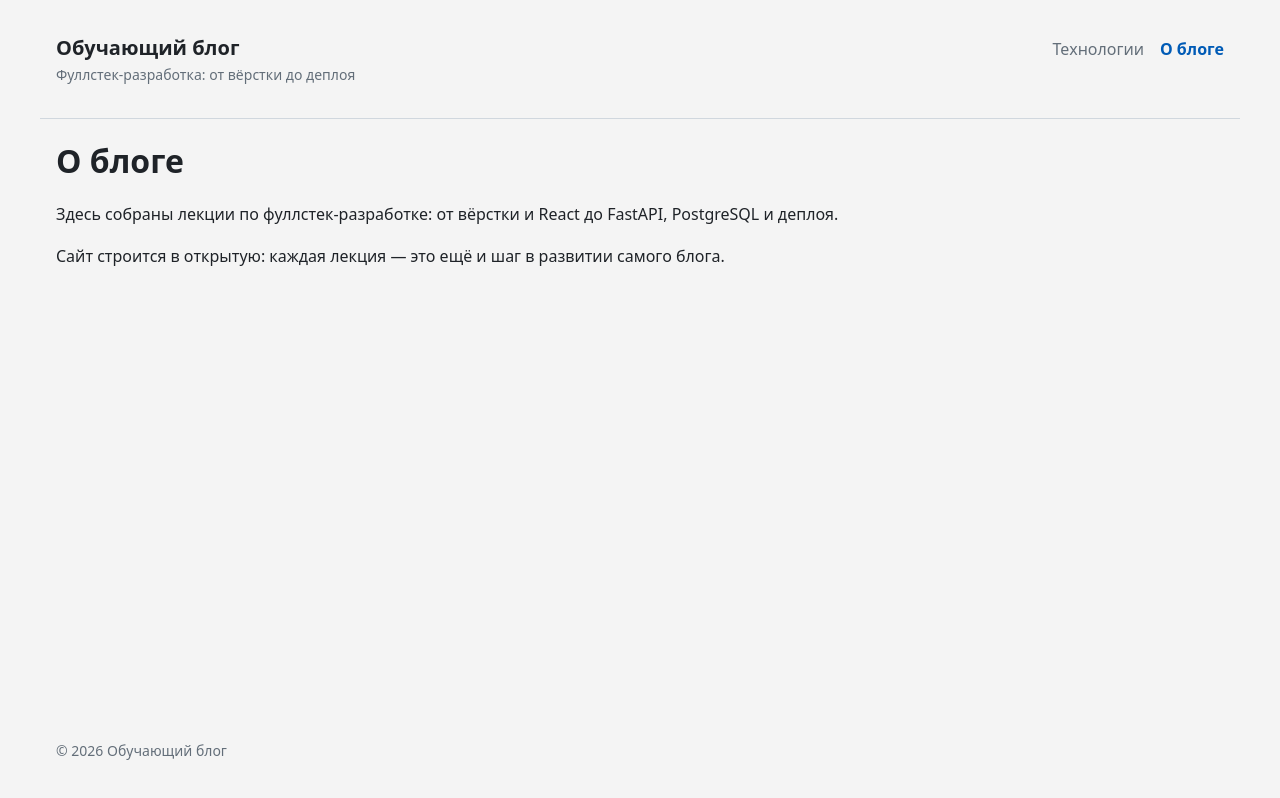
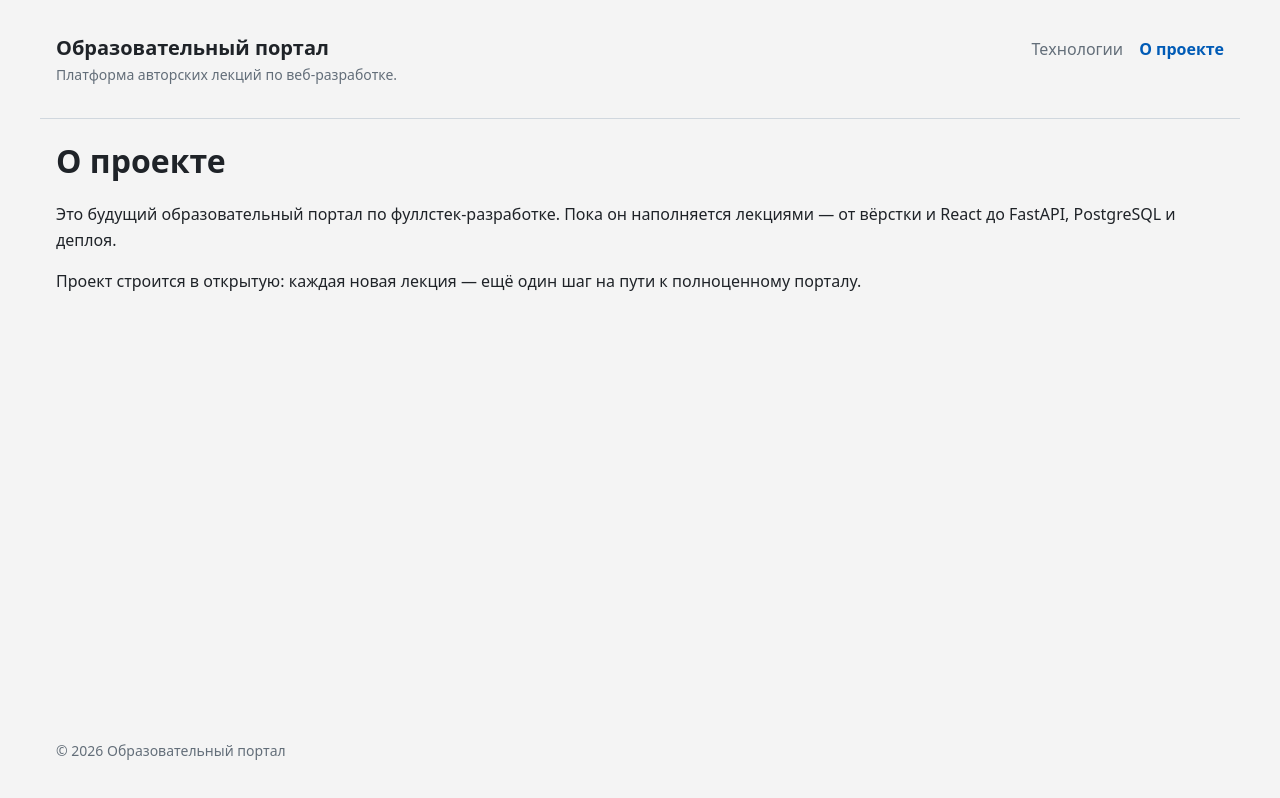
Before and after one commit to agkondakov91/blog-project, a React (Vite) app in the folder frontend/: page /about in a window 1280 px wide. Built offline with nearby package versions, Linux system fonts and the light colour scheme.

Commit message:
feat: rebrand site from blog to educational portal

```diff
--- a/frontend/index.html
+++ b/frontend/index.html
@@ -4,7 +4,7 @@
 <head>
   <meta charset="UTF-8" />
   <meta name="viewport" content="width=device-width, initial-scale=1.0" />
-  <title>Обучающий блог</title>
+  <title>Образовательный портал</title>
 </head>
 
 <body>
--- a/frontend/src/components/Footer/Footer.tsx
+++ b/frontend/src/components/Footer/Footer.tsx
@@ -3,7 +3,7 @@ import styles from './Footer.module.css';
 export const Footer = () => {
 	return (
 		<footer className={styles.footer}>
-			<p>© {new Date().getFullYear()} Обучающий блог</p>
+			<p>© {new Date().getFullYear()} Образовательный портал</p>
 		</footer>
 	);
 };
--- a/frontend/src/components/Header/Header.tsx
+++ b/frontend/src/components/Header/Header.tsx
@@ -10,10 +10,10 @@ export const Header = () => {
 		<header className={styles.header}>
 			<div>
 				<Link className={styles.logo} to="/">
-					Обучающий блог
+					Образовательный портал
 				</Link>
 				<p className={styles.tagline}>
-					Фуллстек-разработка: от вёрстки до деплоя
+					Платформа авторских лекций по веб-разработке.
 				</p>
 			</div>
 			<nav className={styles.nav}>
@@ -21,7 +21,7 @@ export const Header = () => {
 					Технологии
 				</NavLink>
 				<NavLink className={navLinkClassName} to="/about">
-					О блоге
+					О проекте
 				</NavLink>
 			</nav>
 		</header>
--- a/frontend/src/hooks/useDocumentTitle.ts
+++ b/frontend/src/hooks/useDocumentTitle.ts
@@ -1,6 +1,6 @@
 import { useEffect } from 'react';
 
-const SITE_NAME = 'Обучающий блог';
+const SITE_NAME = 'Образовательный портал';
 
 export const useDocumentTitle = (title: string) => {
 	useEffect(() => {
--- a/frontend/src/pages/AboutPage.tsx
+++ b/frontend/src/pages/AboutPage.tsx
@@ -1,14 +1,15 @@
 export const AboutPage = () => {
 	return (
 		<>
-			<h1>О блоге</h1>
+			<h1>О проекте</h1>
 			<p>
-				Здесь собраны лекции по фуллстек-разработке: от вёрстки и React до
-				FastAPI, PostgreSQL и деплоя.
+				Это будущий образовательный портал по фуллстек-разработке. Пока он
+				наполняется лекциями — от вёрстки и React до FastAPI, PostgreSQL и
+				деплоя.
 			</p>
 			<p>
-				Сайт строится в открытую: каждая лекция — это ещё и шаг в развитии
-				самого блога.
+				Проект строится в открытую: каждая новая лекция — ещё один шаг на пути к
+				полноценному порталу.
 			</p>
 		</>
 	);
```
Also changed, not shown: 1 other file (tests, documents, lock files or other folders).
